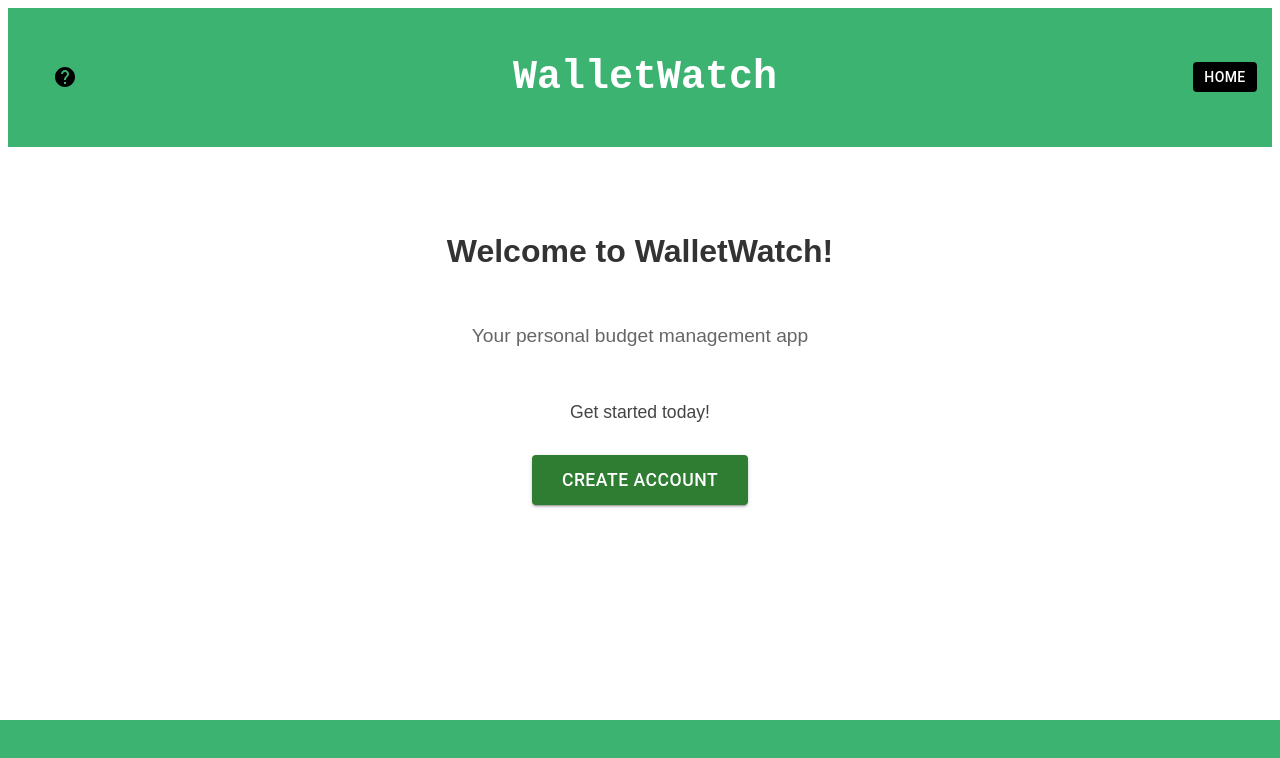
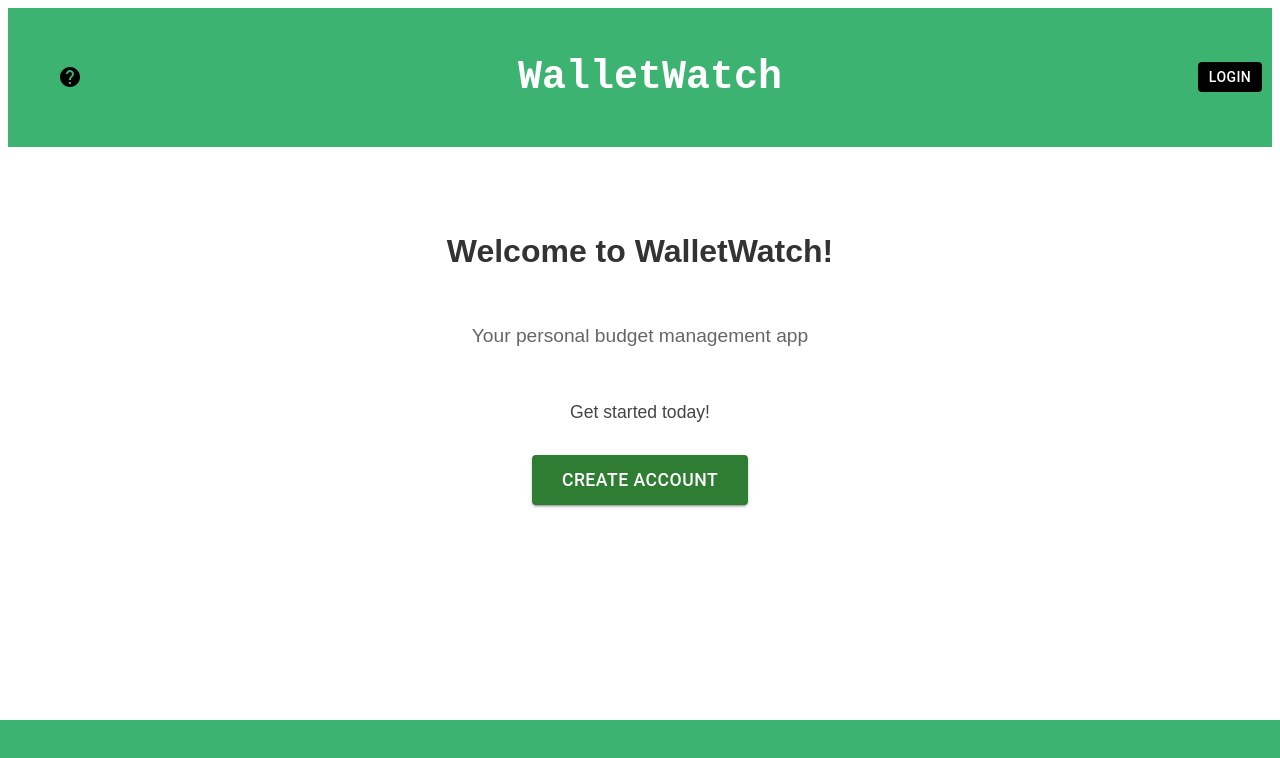
Before and after one commit to UTD-Fall-2024-Sec-7/Group9-Phase4, a React (Create React App) app in the folder walletwatch_front_end/: page / in a window 1280 px wide. Shown: the top 758 px of the page. Built offline with nearby package versions, Linux system fonts and the light colour scheme.

Commit message:
Fixed Home.js

```diff
--- a/walletwatch_front_end/src/components/Home.js
+++ b/walletwatch_front_end/src/components/Home.js
@@ -9,29 +9,26 @@ import Stack from '@mui/material/Stack';
 function Home() {
     return (
         <div className="Home">
-         <header className="header">
+            <header className="header">
                 <Stack
                     direction="row"
                     sx={{
                         justifyContent: "space-between",
                         alignItems: "center",
-                        padding: "0 5px",
+                        padding: "0 10px",
                         maxWidth: "1400px",
                         margin: "0 auto",
                         width: "100%",
                     }}
                 >
-                    <Link to="/Help">
-                        <Button>
-                            <HelpIcon style={{color: 'black'}} />
-                        </Button>
-                    </Link>
-                    <h1>WalletWatch</h1>
-                    <Link to="/dashboard">
-                        <Button style={{color: 'white', backgroundColor: 'black', height: 30}}>
-                            <p>Home</p>
-                        </Button>
-                    </Link>
+                    <Link to="/Help"><Button>
+                        <HelpIcon style={{color: 'black'}}></HelpIcon>
+                    </Button></Link>
+
+                    <h1> WalletWatch</h1>
+                    <Link to="/login"><Button style={{color: 'white', backgroundColor: 'black', height: 30}}>
+                        <p>Login</p>
+                    </Button></Link>
                 </Stack>
             </header>
 
```
